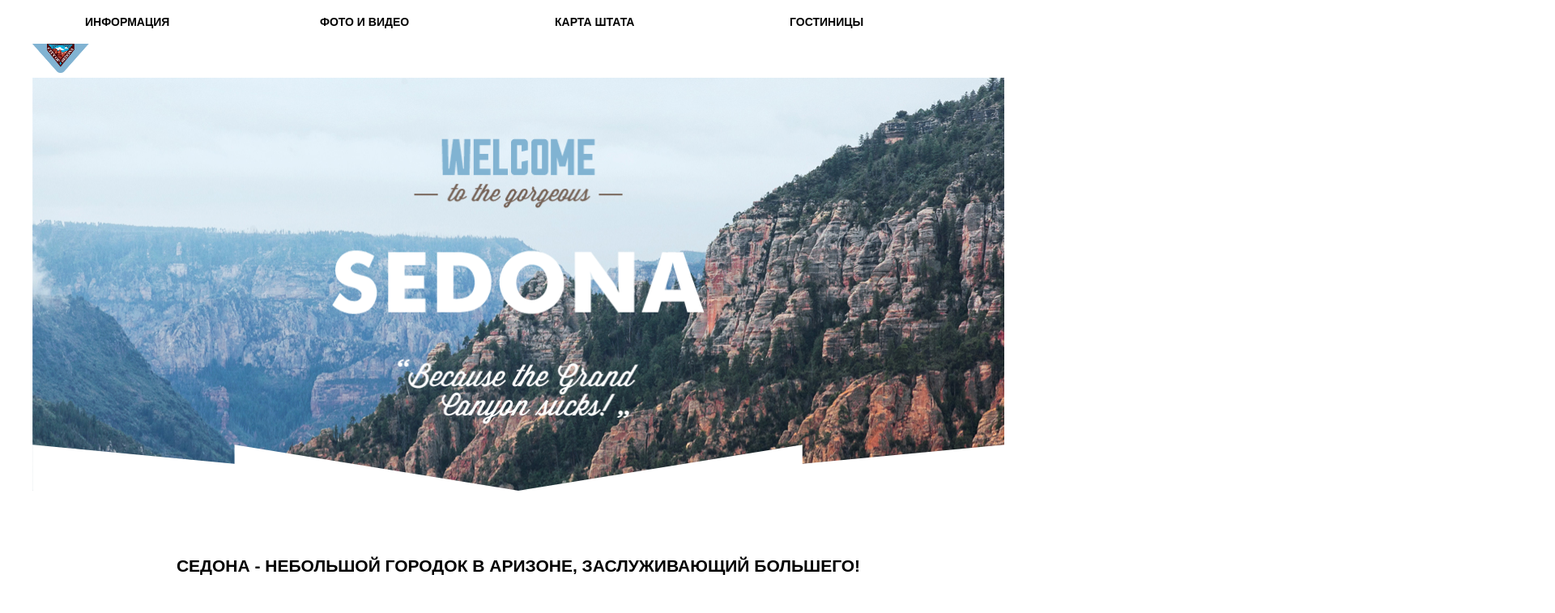
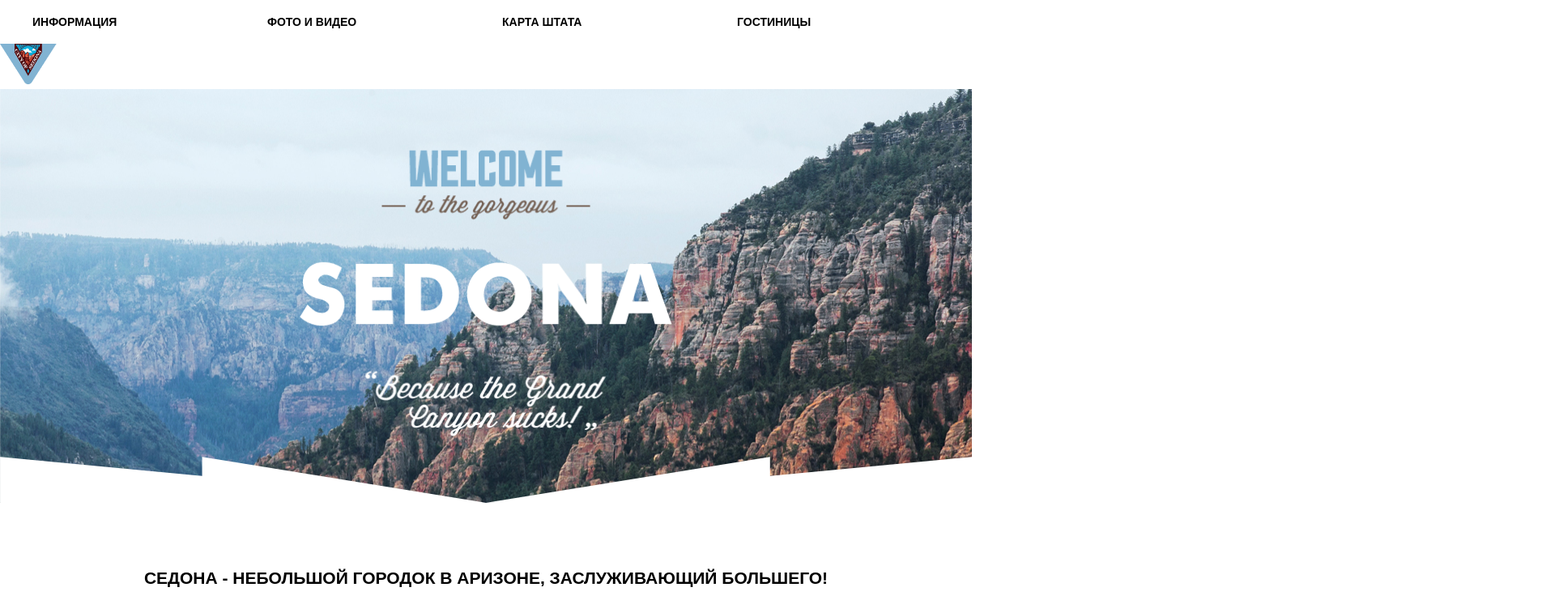
Before and after one commit to Lianella/35601-sedona, a plain HTML site: page index.html in a window 1280 px wide. Shown: the top 757 px of the page at 81% size, 1920 px wide, since content can reach past the window. Drawn offline with Linux system fonts and the light colour scheme.

Commit message:
Revert "Сетка #2"
This reverts commit 36a564eac6d3e26b0b1610d045747eaaa3e5c1cd.

```diff
--- a/css/style.css
+++ b/css/style.css
@@ -1,4 +1,5 @@
 body {
+	max-width:1200px;
 	font-size: 14px;
     font-family: "PTSans",Arial,sans-serif;
     line-height: 21px;
@@ -8,10 +9,6 @@ body {
     /*
     background: #000000 url("../img/sedona-hotels-1200.jpg") no-repeat -40px 3px;
     opacity: 0.7;*/
-}
-.container {
-	width: 1200px;
-	margin: 0 auto;
 }
 h2 {
 	font-size: 21px;
@@ -32,10 +29,6 @@ p {
     line-height: 26px;
     color: #000000;
 }
- img {
-	max-width: 100%;
-	height:auto;
-}
 /*header .logo {
 	display: a;
 	flex-direction: column;
@@ -51,7 +44,7 @@ p {
 	justify-content: space-around;
 }
 li {
-	width: 240px;
+	width: 300px;
     list-style-type: none;}
 a {
 	text-decoration: none;
@@ -64,6 +57,10 @@ a {
     font-weight: bold;
     padding-top: 20px;
 	padding-bottom: 25px;
+}
+.base, article {
+	width: 1200px;
+	margin: 0 auto;
 }
 .title {
 	display: flex;
--- a/index.html
+++ b/index.html
@@ -9,7 +9,6 @@
 </head>
 
 <body>
-<div class="container">
 
     <header>
         <nav class="navigation">
@@ -140,8 +139,6 @@
             </a>
         </div>
     </footer>
-
-</div>
 </body>
 
 </html>
```
Also changed, not shown: catalog.html (+18 -3 lines).
